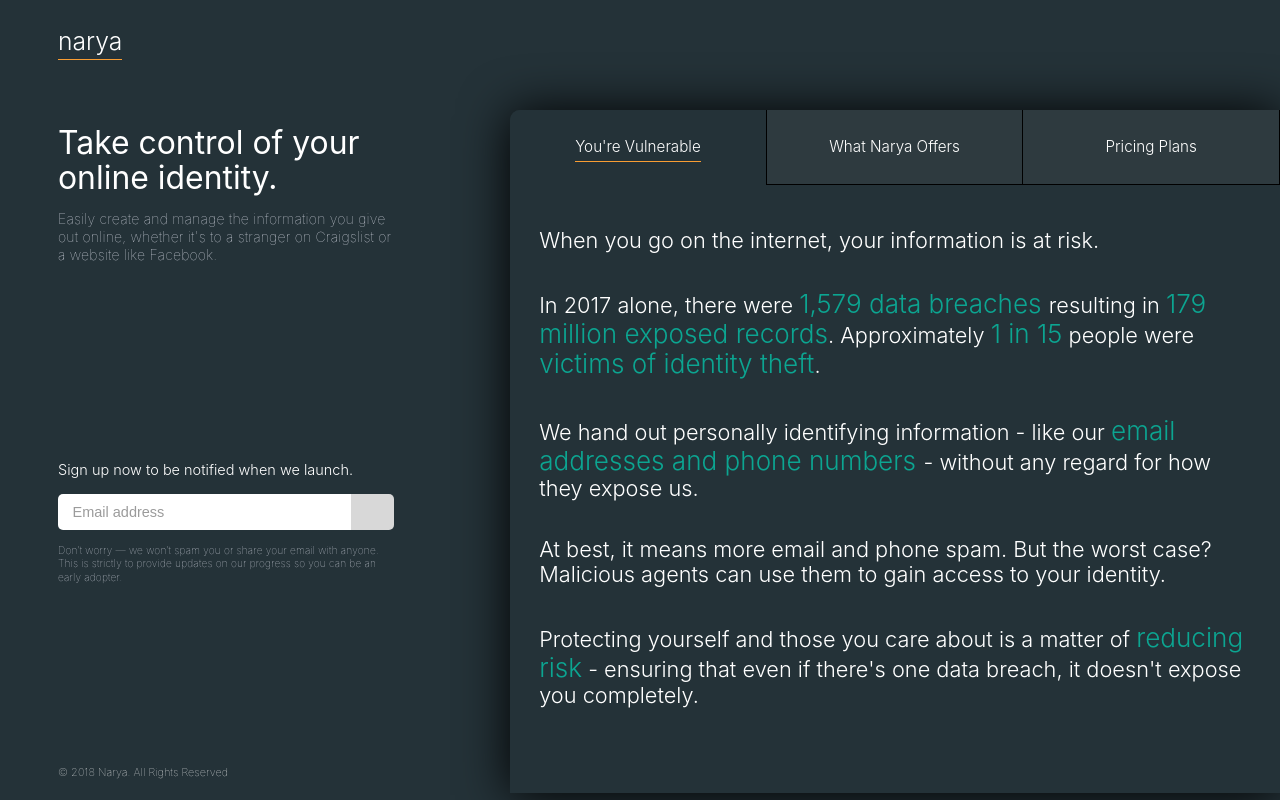
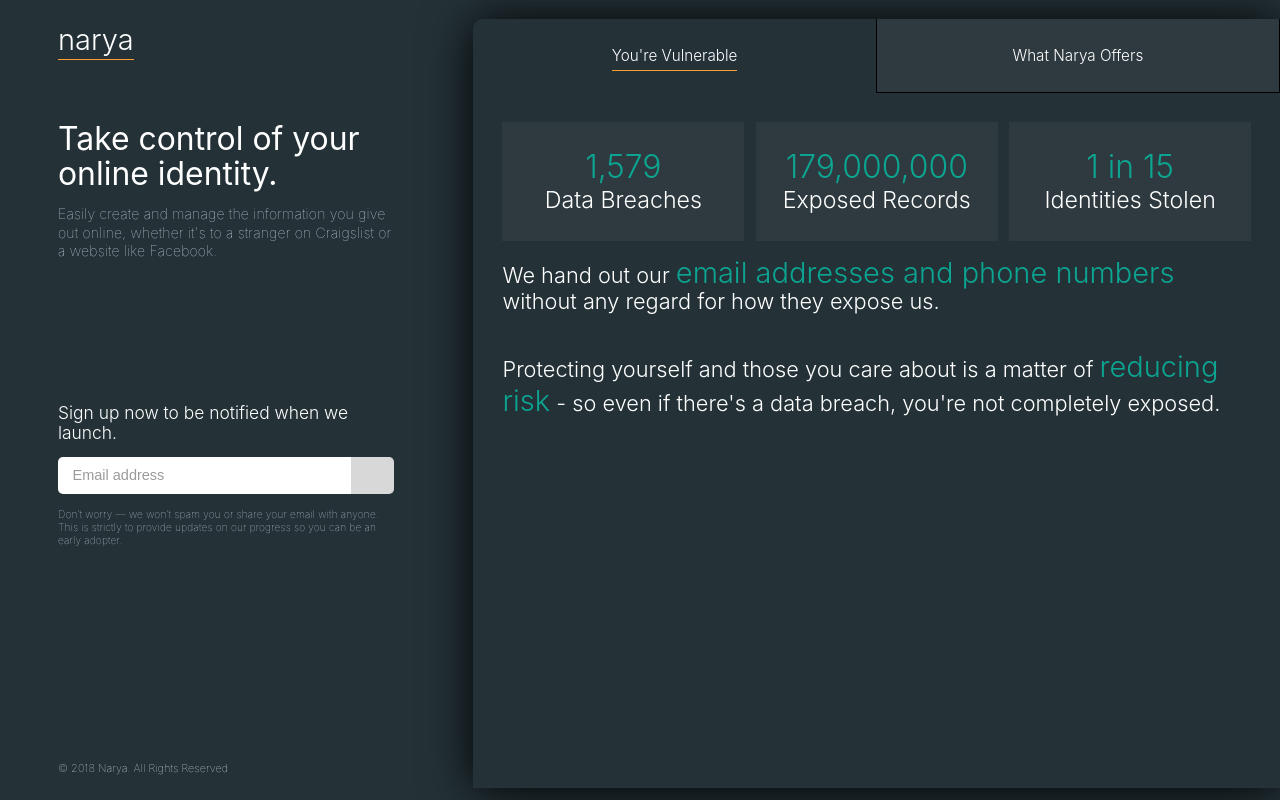
Before and after one commit to u-ashish/narya-landing-page, a plain HTML site: page index.html in a window 1280 px wide. Drawn offline with Linux system fonts and the light colour scheme.

Commit message:
Changes based on feedback. Removed pricing plans. Adjusted widths. Added boxes for numbers.

```diff
--- a/css/style.css
+++ b/css/style.css
@@ -18,7 +18,7 @@ p {
 
 .header {
   font-size: 1.7rem;
-  padding: 2rem 4rem 2rem 4rem;
+  padding: 1.7rem 4rem 1.7rem 4rem;
   font-weight: 300;
   display: flex;
   justify-content: space-between;
@@ -29,6 +29,7 @@ p {
   padding-bottom: 5px;
   border-bottom: 0.1rem solid #F99D33;
   float: left;
+  font-size: 2rem;
 }
 
 /* Main wrappers */
@@ -48,10 +49,11 @@ p {
 }
 
 .information-wrapper-lg {
-  width: 63%;
+  width: 66%;
   border-radius: 10px 0 0 0;
   box-shadow: 0 2px 50px 0 #000000;
   min-height: 100%;
+  margin-top: -6rem;
 }
 
 /* Interest wrapper (left side) styling */
@@ -73,6 +75,7 @@ p {
 
 .signup-form {
   font-weight: 300;
+  margin-top: -6rem;
 }
 
 form {
@@ -104,7 +107,7 @@ button {
 }
 
 .text-label {
-  font-size: 1rem;
+  font-size: 1.2rem;
 }
 
 .disclaimer-text {
@@ -137,7 +140,7 @@ button {
 }
 
 .tab-header {
-  width: 33.3333%;
+  width: 50%;
   text-align: center;
   padding: 2rem 1rem;
   font-size: 1.2rem;
@@ -172,9 +175,33 @@ button {
   padding-bottom: 1.5rem;
 }
 
+.number-display-wrapper {
+  display: flex;
+  flex-direction: row;
+  justify-content: space-between;
+}
+
+.number-display-box {
+  width: 32.3%;
+  background-color: #2E3A3F;
+  text-align: center;
+  padding: 2rem 1rem;
+}
+
 .hero-number {
-  font-size: 1.8rem;
+  font-size: 2.2rem;
   color: #0CA591;
+}
+
+.emphasized-text {
+  font-size: 2rem;
+  color: #0CA591;
+}
+
+.hero-caption {
+  font-size: 1.2rem;
+  display: block;
+  margin-top: 0.4rem;
 }
 
 ol {
@@ -298,6 +325,17 @@ ol li::before {
   .price-label {
     font-size: 1.3rem;
   }
+
+  .hero-number {
+    font-size: 1.5rem;
+    color: #0CA591;
+  }
+
+  .hero-caption {
+    font-size: 0.8rem;
+    display: block;
+    margin-top: 0.4rem;
+  }
 }
 
 @media only screen and (min-width: 900px) {
@@ -317,7 +355,115 @@ ol li::before {
   html {
     font-size: 14.5px;
   }
+
+  .hero-number {
+    font-size: 2.2rem;
+    color: #0CA591;
+  }
+
+  .hero-caption {
+    font-size: 1.4rem;
+    display: block;
+    margin-top: 0.4rem;
+  }
 }
+
+@media all and (min-width: 600px)  {
+  .hero-number {
+    font-size: 1.5rem;
+    color: #0CA591;
+  }
+  .hero-caption {
+    font-size: 1.3rem;
+    display: block;
+    margin-top: 0.4rem;
+  }
+}
+
+@media all and (min-width: 700px)  {
+  .hero-number {
+    font-size: 1.5rem;
+    color: #0CA591;
+  }
+  .hero-caption {
+    font-size: 1.3rem;
+    display: block;
+    margin-top: 0.4rem;
+  }
+}
+
+@media all and (min-width: 800px)  {
+  .hero-number {
+    font-size: 1.5rem;
+    color: #0CA591;
+  }
+  .hero-caption {
+    font-size: 1.6rem;
+    display: block;
+    margin-top: 0.4rem;
+  }
+}
+
+@media all and (min-width: 925px)  {
+  .hero-number {
+    font-size: 1.5rem;
+    color: #0CA591;
+  }
+  .hero-caption {
+    font-size: 1.6rem;
+    display: block;
+    margin-top: 0.4rem;
+  }
+}
+
+@media all and (min-width: 1025px)  {
+  .hero-number {
+    font-size: 1.6rem;
+    color: #0CA591;
+  }
+  .hero-caption {
+    font-size: 1.1rem;
+    display: block;
+    margin-top: 0.4rem;
+  }
+}
+
+@media all and (min-width: 1125px)  {
+  .hero-number {
+    font-size: 2.0rem;
+    color: #0CA591;
+  }
+  .hero-caption {
+    font-size: 1.3rem;
+    display: block;
+    margin-top: 0.4rem;
+  }
+}
+
+@media all and (min-width: 1225px)  {
+  .hero-number {
+    font-size: 2.2rem;
+    color: #0CA591;
+  }
+  .hero-caption {
+    font-size: 1.6rem;
+    display: block;
+    margin-top: 0.4rem;
+  }
+}
+
+@media all and (min-width: 1300px)  {
+  .hero-number {
+    font-size: 1.8rem;
+    color: #0CA591;
+  }
+  .hero-caption {
+    font-size: 1.4rem;
+    display: block;
+    margin-top: 0.4rem;
+  }
+}
+
 
 @media only screen and (min-width: 1440px) {
   html {
@@ -504,6 +650,7 @@ ol li::before {
   .information-wrapper-lg {
     width: 100%;
     max-width: 100%;
+    /* margin-top: -6rem; */
     margin-left: 4rem;
     margin-right: 4rem;
     display: none;
@@ -548,7 +695,7 @@ ol li::before {
   }
 
   .signup-form .text-label {
-    font-size: 1.8rem;
+    font-size: 2rem;
     text-align: center;
   }
 
@@ -618,6 +765,34 @@ ol li::before {
   html {
     font-size: 10px;
   }
+
+  .number-display-wrapper {
+    display: flex;
+    flex-direction: row;
+    justify-content: space-between;
+    flex-wrap: wrap;
+  }
+
+  .number-display-box {
+    width: 100%;
+    background-color: #2E3A3F;
+    text-align: center;
+    padding: 2rem 1rem;
+    margin-bottom: 0.5rem;
+  }
+
+  .hero-number {
+    font-size: 2.7rem;
+    color: #0CA591;
+  }
+
+  .hero-caption {
+    font-size: 2rem;
+    display: block;
+    margin-top: 0.4rem;
+  }
+
+
 }
 
 @media only screen and (max-width: 400px) {
--- a/index.html
+++ b/index.html
@@ -8,7 +8,6 @@
   <meta name="description" content="narya interest page">
   <meta name="robots" content="all">
   <link rel="stylesheet" href="css/reset.css" type="text/css">
-  <link href="https://fonts.googleapis.com/css?family=Roboto+Slab:100,300,400,700" rel="stylesheet">
   <link rel="stylesheet" href="css/reset.css" type="text/css">
   <link rel="stylesheet" href="css/style.css" type="text/css">
  </head>
@@ -22,9 +21,6 @@
       </a>
       <a class='hamburger-link' href="#offer">
         What Narya Offers
-      </a>
-      <a class='hamburger-link' href="#matters">
-        Pricing Plan
       </a>
       <a class='nav-link hamburger-link' href='#contact'>
         Get in touch
@@ -59,13 +55,27 @@
               <span>You're Vulnerable</span>
             </p>
             <div class='content-sm-wrapper'>
-                <p class='tab-content-heading'>When you go on the internet, your information is at risk.</p>
+                <div class='number-display-wrapper'>
+                  <div class='number-display-box'>
+                    <div class='hero-number'>1,579</div>
+                    <span class='hero-caption'>Data Breaches</span>
+                  </div>
+                  <div class='number-display-box'>
+                    <span class='hero-number'>179,000,000</span>
+                    <span class='hero-caption'>Exposed Records</span>
+                  </div>
+                  <div class='number-display-box'>
+                    <span class='hero-number'>1 in 15</span>
+                    <span class='hero-caption'>Identities Stolen</span>
+                  </div>
+                </div>
+                <!-- <p class='tab-content-heading'>When you go on the internet, your information is at risk.</p>
                 <p class='tab-content-heading'>In 2017 alone, there were <span class='hero-number'>1,579 data breaches </span>resulting in <span class='hero-number'>179 million exposed records</span>.
-                Approximately <span class='hero-number'>1 in 15</span> people were <span class='hero-number'>victims of identity theft</span>.</p>
+                Approximately <span class='hero-number'>1 in 15</span> people were <span class='hero-number'>victims of identity theft</span>.</p> -->
                 <!-- <p class='tab-content-heading'><span class='hero-number'>Our phone numbers</span> act as a <span class='hero-number'>proof of identity</span> - almost like a social security number. Yet we hand out our email addresses and phone numbers without any regard for how they expose us.</p> -->
-                <p class='tab-content-heading'>We hand out personally identifying information - like our <span class='hero-number'>email addresses and phone numbers </span> - without any regard for how they expose us.</p>
-                <p class='tab-content-heading'>At best, it means more email and phone spam. But the worst case? Malicious agents can use them to gain access to your identity.</p>
-                <p class='tab-content-heading'>Protecting yourself and those you care about is a matter of <span class='hero-number'>reducing risk</span> - ensuring that even if there's one data breach, it doesn't expose you completely.</p>
+                <p class='tab-content-heading'>We hand out our <span class='emphasized-text'>email addresses and phone numbers </span> without any regard for how they expose us.</p>
+                <!-- <p class='tab-content-heading'>At best, it means more email and phone spam. But the worst case? Malicious agents can use them to gain access to your identity.</p> -->
+                <p class='tab-content-heading'>Protecting yourself and those you care about is a matter of <span class='emphasized-text'>reducing risk</span> - so even if there's a data breach, you're not completely exposed.</p>
                 <!-- <p class='tab-content-heading'>Start now with Narya. Don't wait until it's too late.</p> -->
             </div>
           </div>
@@ -74,7 +84,7 @@
               <span>What Narya Offers</span>
             </p>
             <div class='content-sm-wrapper'>
-                <p class='tab-content-heading'>With Narya you can <span class='hero-number'>generate phone numbers and email addresses on the fly</span> so you'll never have to give out your personal information again.</p>
+                <p class='tab-content-heading'>With Narya you can <span class='emphasized-text'>generate phone numbers and email addresses on the fly</span> so you'll never have to give out your personal information again.</p>
                 <p class='tab-content-heading'>This makes it harder for companies and advertisers to track you online, and reduces the risk to you from data breaches if that information is stolen.</p>
                 <p class='tab-content-heading no-bot-padding'>Here's how it works:</p>
                 <div class='description-wrapper'>
@@ -86,49 +96,11 @@
                       Generate new emails and phone numbers at the click of a button, and manage where you give out that information.
                     </li>
                     <li>
-                      You'll be able to see what messages go to your custom emails or phone numbers and respond using them - but others won't have access to your real, personal emails or phone numbers anymore.
+                      You'll be able to see what messages go to your custom emails or phone numbers, but others won't have access to your real, personal emails or phone numbers.
                     </li>
                   </ol>
                 </div>
                 <!-- <p class='tab-content-heading'>You can also create family accounts and manage what information different members of your family are using online to ensure they're protecting themselves online.</p> -->
-            </div>
-          </div>
-          <div class='impact-sm' id="matters">
-            <p class='info-header-sm-wrapper'>
-              <span>Pricing Plans</span>
-            </p>
-            <div class='content-sm-wrapper'>
-                <div class='pricing-plans'>
-                    <div id='free-plan' class='plan-info-wrapper'>
-                      <div>
-                        <span class='content-title'>Free</span>
-                        <p>Up to 3 custom emails.</p>
-                      </div>
-                      <div>
-                        <p class='price-label'>$0/mo.</p>
-                      </div>
-                    </div>
-                    <div id='basic-plan' class='plan-info-wrapper'>
-                      <div>
-                        <span class='content-title'>Basic</span>
-                        <p>Unlimited emails.</p>
-                        <p>Up to 5 custom phone numbers.</p>
-                      </div>
-                      <div>
-                        <p class='price-label'>$5/mo.</p>
-                      </div>
-                    </div>
-                    <div id='premium-plan' class='plan-info-wrapper'>
-                      <div>
-                        <span class='content-title'>Premium</span>
-                        <p>Unlimited emails.</p>
-                        <p>Unlimited phone numbers.</p>
-                      </div>
-                      <div>
-                        <p class='price-label'>$25/mo.</p>
-                      </div>
-                    </div>
-                  </div>
             </div>
           </div>
       </div>
@@ -158,23 +130,34 @@
         <div class='tab-header' id='solution-lg'>
           <span>What Narya Offers</span>
         </div>
-        <div class='tab-header' id='impact-lg'>
-          <span>Pricing Plans</span>
-        </div>
       </div>
       <div class='tab-content-wrapper' id='tab-content-problem-lg'>
-        <p class='tab-content-heading'>When you go on the internet, your information is at risk.</p>
-        <p class='tab-content-heading'>In 2017 alone, there were <span class='hero-number'>1,579 data breaches </span>resulting in <span class='hero-number'>179 million exposed records</span>.
-        Approximately <span class='hero-number'>1 in 15</span> people were <span class='hero-number'>victims of identity theft</span>.</p>
+        <div class='number-display-wrapper'>
+          <div class='number-display-box'>
+            <div class='hero-number'>1,579</div>
+            <span class='hero-caption'>Data Breaches</span>
+          </div>
+          <div class='number-display-box'>
+            <span class='hero-number'>179,000,000</span>
+            <span class='hero-caption'>Exposed Records</span>
+          </div>
+          <div class='number-display-box'>
+            <span class='hero-number'>1 in 15</span>
+            <span class='hero-caption'>Identities Stolen</span>
+          </div>
+        </div>
+        <!-- <p class='tab-content-heading'>When you go on the internet, your information is at risk.</p> -->
+        <!-- <p class='tab-content-heading'>In 2017 alone, there were <span class='hero-number'>1,579 data breaches </span>resulting in <span class='hero-number'>179 million exposed records</span>. -->
+        <!-- Approximately <span class='hero-number'>1 in 15</span> people were <span class='hero-number'>victims of identity theft</span>.</p> -->
         <!-- <p class='tab-content-heading'><span class='hero-number'>Our phone numbers</span> act as a <span class='hero-number'>proof of identity</span> - almost like a social security number. Yet we hand out our email addresses and phone numbers without any regard for how they expose us.</p> -->
-        <p class='tab-content-heading'>We hand out personally identifying information - like our <span class='hero-number'>email addresses and phone numbers </span> - without any regard for how they expose us.</p>
-        <p class='tab-content-heading'>At best, it means more email and phone spam. But the worst case? Malicious agents can use them to gain access to your identity.</p>
-        <p class='tab-content-heading'>Protecting yourself and those you care about is a matter of <span class='hero-number'>reducing risk</span> - ensuring that even if there's one data breach, it doesn't expose you completely.</p>
+        <p class='tab-content-heading'>We hand out our <span class='emphasized-text'>email addresses and phone numbers </span> without any regard for how they expose us.</p>
+        <!-- <p class='tab-content-heading'>At best, it means more email and phone spam. But the worst case? Malicious agents can use them to gain access to your identity.</p> -->
+        <p class='tab-content-heading'>Protecting yourself and those you care about is a matter of <span class='emphasized-text'>reducing risk</span> - so even if there's a data breach, you're not completely exposed.</p>
         <!-- <p class='tab-content-heading'>Start now with Narya. Don't wait until it's too late.</p> -->
       </div>
       <!-- https://www.identityforce.com/blog/identity-theft-odds-identity-theft-statistics -->
       <div class='tab-content-wrapper' id='tab-content-solution-lg'>
-        <p class='tab-content-heading'>With Narya you can <span class='hero-number'>generate phone numbers and email addresses on the fly</span> so you'll never have to give out your personal information again.</p>
+        <p class='tab-content-heading'>With Narya you can <span class='emphasized-text'>generate phone numbers and email addresses on the fly</span> so you'll never have to give out your personal information again.</p>
         <p class='tab-content-heading'>This makes it harder for companies and advertisers to track you online, and reduces the risk to you from data breaches if that information is stolen.</p>
         <p class='tab-content-heading no-bot-padding'>Here's how it works:</p>
         <div class='description-wrapper'>
@@ -186,13 +169,13 @@
               Generate new emails and phone numbers at the click of a button, and manage where you give out that information.
             </li>
             <li>
-              You'll be able to see what messages go to your custom emails or phone numbers and respond using them - but others won't have access to your real, personal emails or phone numbers anymore.
+              You'll be able to see what messages go to your custom emails or phone numbers - but others won't have access to your personal information.
             </li>
           </ol>
         </div>
         <!-- <p class='tab-content-heading'>You can also create family accounts and manage what information different members of your family are using online to ensure they're protecting themselves online.</p> -->
       </div>
-      <div class='tab-content-wrapper' id='tab-content-impact-lg'>
+      <!-- <div class='tab-content-wrapper' id='tab-content-impact-lg'>
         <div class='pricing-plans-wrapper'>
           <div class='pricing-plans'>
               <div id='free-plan' class='plan-info-wrapper'>
@@ -226,7 +209,7 @@
               </div>
             </div>
             <p class='tab-content-heading text-center hero-label'>Stay Secure with Narya Safe.</p>
-        </div>
+        </div> -->
       </div>
      </div>
    </div>
```
